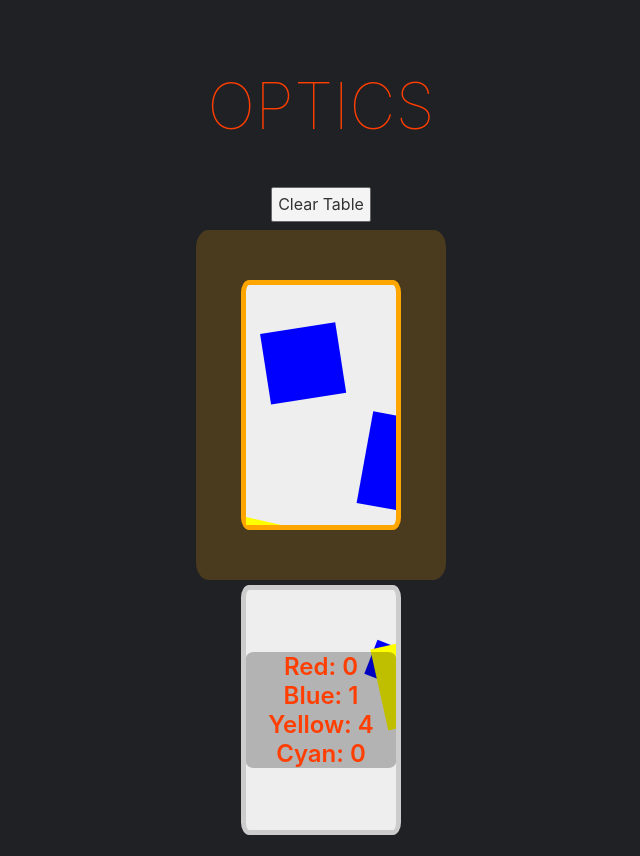
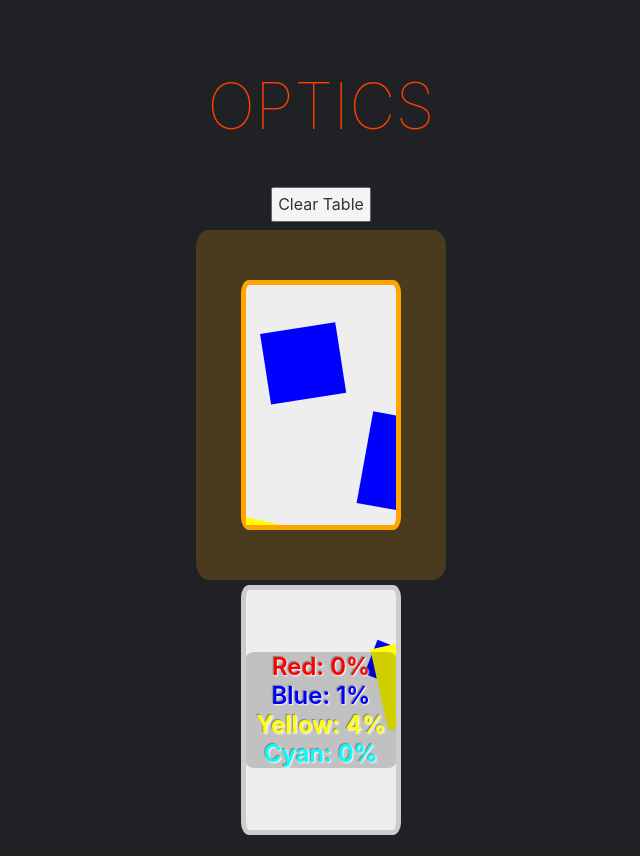
Before and after one commit to IHTFY/Illusion, a Svelte app: page / in a window 1280 px wide. Both pictures are taken after a click on the button "Challenge". Shown: the whole page, without its empty margins (319-959 px from the left). Built offline with nearby package versions, Linux system fonts and the light colour scheme.

Commit message:
nicer percentage colors

```diff
--- a/package.json
+++ b/package.json
@@ -1,7 +1,7 @@
 {
   "name": "optics",
   "homepage": "https://optics.ihtfy.com",
-  "version": "1.0.4",
+  "version": "1.0.5",
   "scripts": {
     "build": "rollup -c",
     "dev": "rollup -c -w",
--- a/src/Card.svelte
+++ b/src/Card.svelte
@@ -23,10 +23,10 @@
   {#if $gameState === "reveal" && played}
     <div id="display">
       <!-- TODO make a pretty display. Overlay or below? -->
-      <div>Red: {percentages.red}</div>
-      <div>Blue: {percentages.blue}</div>
-      <div>Yellow: {percentages.yellow}</div>
-      <div>Cyan: {percentages.cyan}</div>
+      <div style="color: red;">Red: {percentages.red}%</div>
+      <div style="color: blue;">Blue: {percentages.blue}%</div>
+      <div style="color: yellow;">Yellow: {percentages.yellow}%</div>
+      <div style="color: cyan;">Cyan: {percentages.cyan}%</div>
     </div>
   {/if}
   <canvas bind:this={cardFace} width="150px" height="240px" />
@@ -52,13 +52,13 @@
 
   #display {
     display: table;
-    color: #ff3e00;
-    background-color: #00000040;
+    background-color: #00000030;
 
     position: absolute;
     width: 100%;
     font-size: 24px;
     font-weight: 600;
+    text-shadow: 1px 1px 2px white, -1px -1px 1px grey;
     top: 50%;
     left: 50%;
     transform: translate(-50%, -50%);
```
